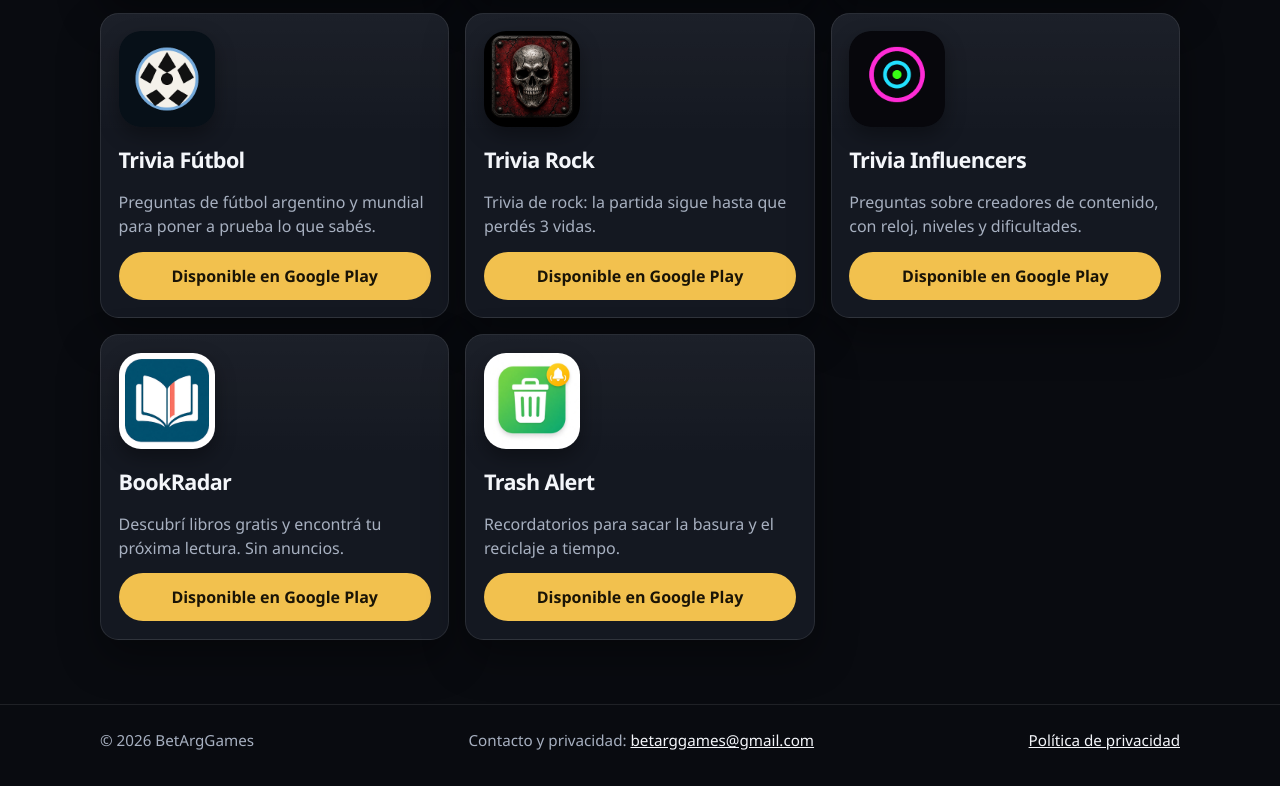
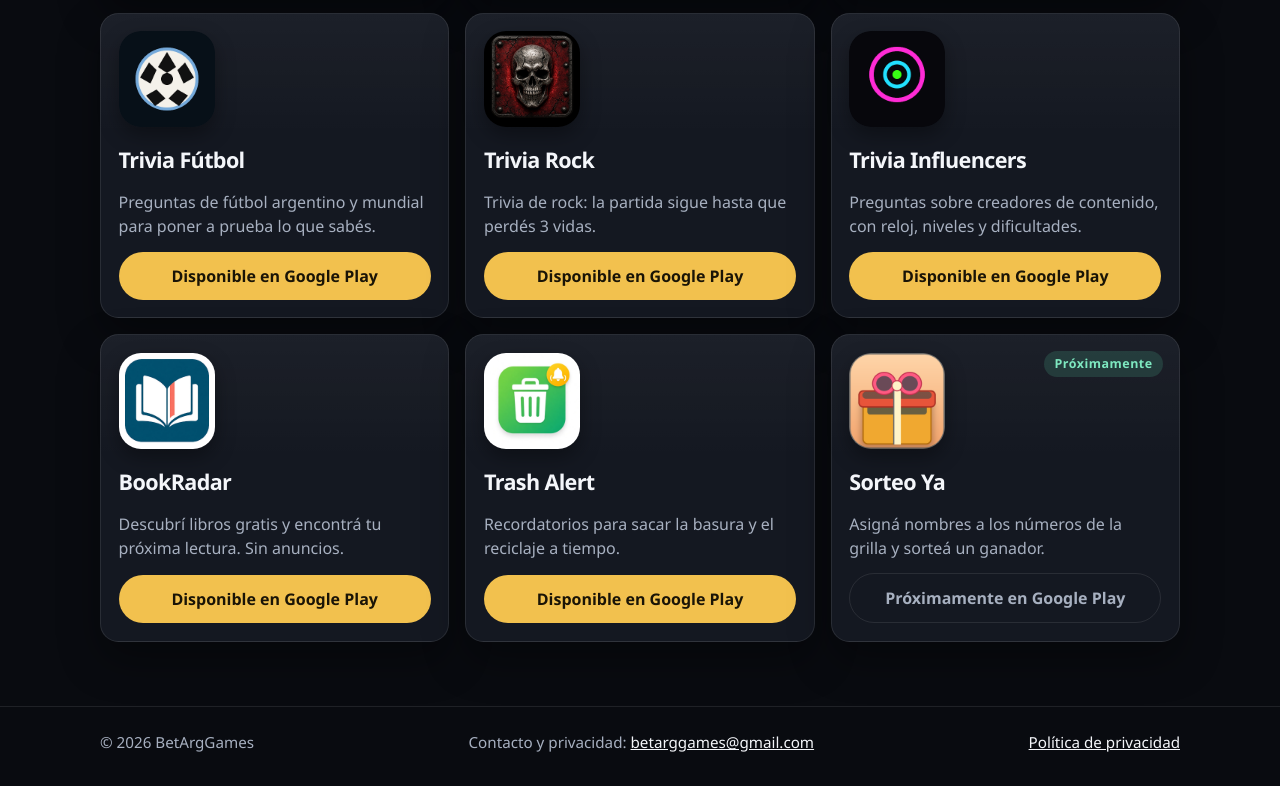
Before and after one commit to BetArgGamesEstudios/BetArgGamesEstudios.github.io, a plain HTML site: page index.html in a window 1280 px wide. Shown: the part 1325-2111 px from the top of the page. Drawn offline with Linux system fonts and the light colour scheme.

Commit message:
Add Sorteo Ya as a coming-soon app card.
The draw app is not on Google Play yet, so the card uses the inactive Próximamente control and the 512px icon.

```diff
--- a/index.html
+++ b/index.html
@@ -354,6 +354,14 @@
           <p>Recordatorios para sacar la basura y el reciclaje a tiempo.</p>
           <a class="btn" href="https://play.google.com/store/apps/details?id=com.betarggames.trashalert" rel="noopener">Disponible en Google Play</a>
         </article>
+
+        <article class="card soon">
+          <span class="badge">Próximamente</span>
+          <img class="icon" src="img/sorteo-ya.png" alt="Ícono de Sorteo Ya" width="96" height="96" loading="lazy">
+          <h3>Sorteo Ya</h3>
+          <p>Asigná nombres a los números de la grilla y sorteá un ganador.</p>
+          <span class="btn btn-off" aria-disabled="true">Próximamente en Google Play</span>
+        </article>
       </div>
     </section>
   </main>
```
Also changed, not shown: img/sorteo-ya.png (added).
